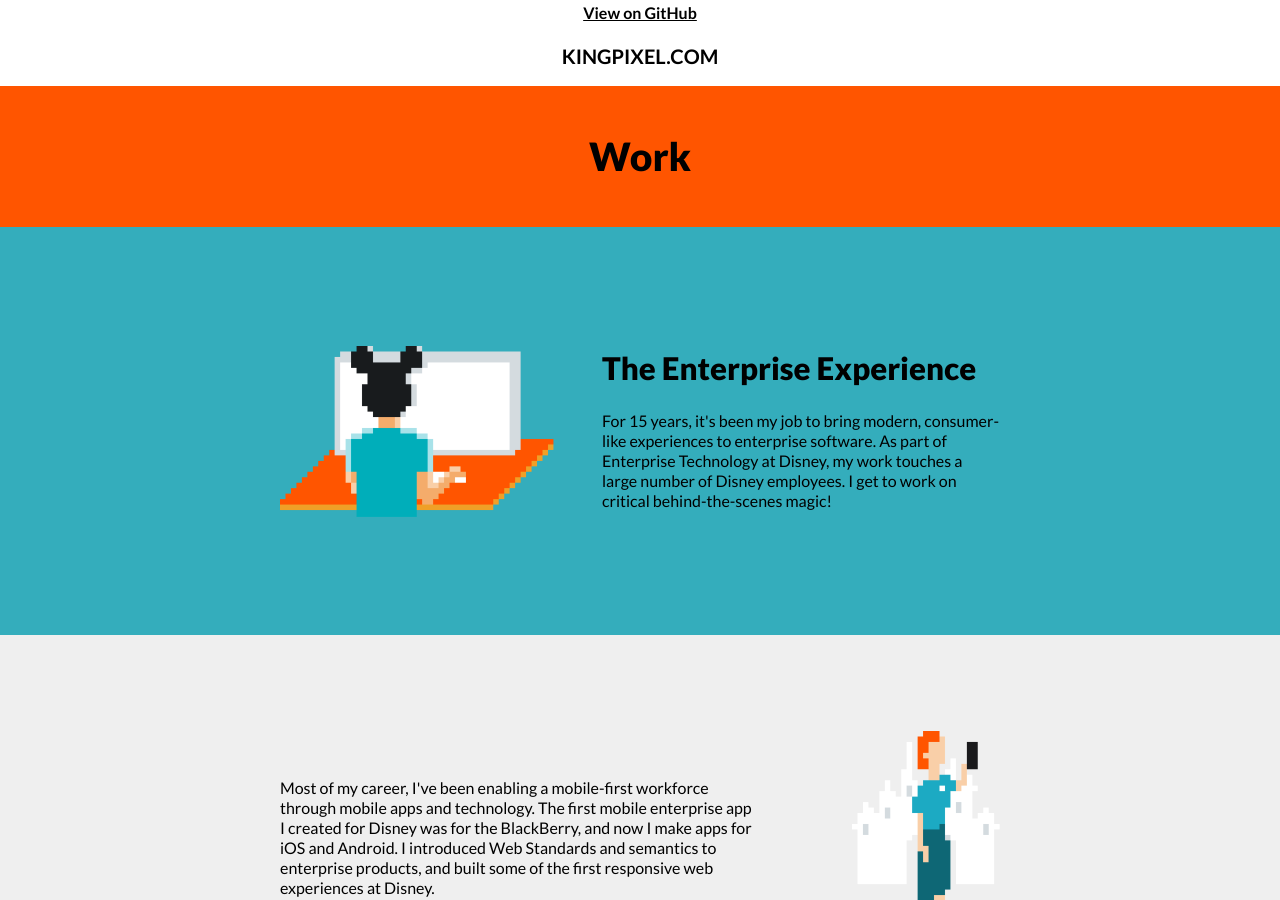
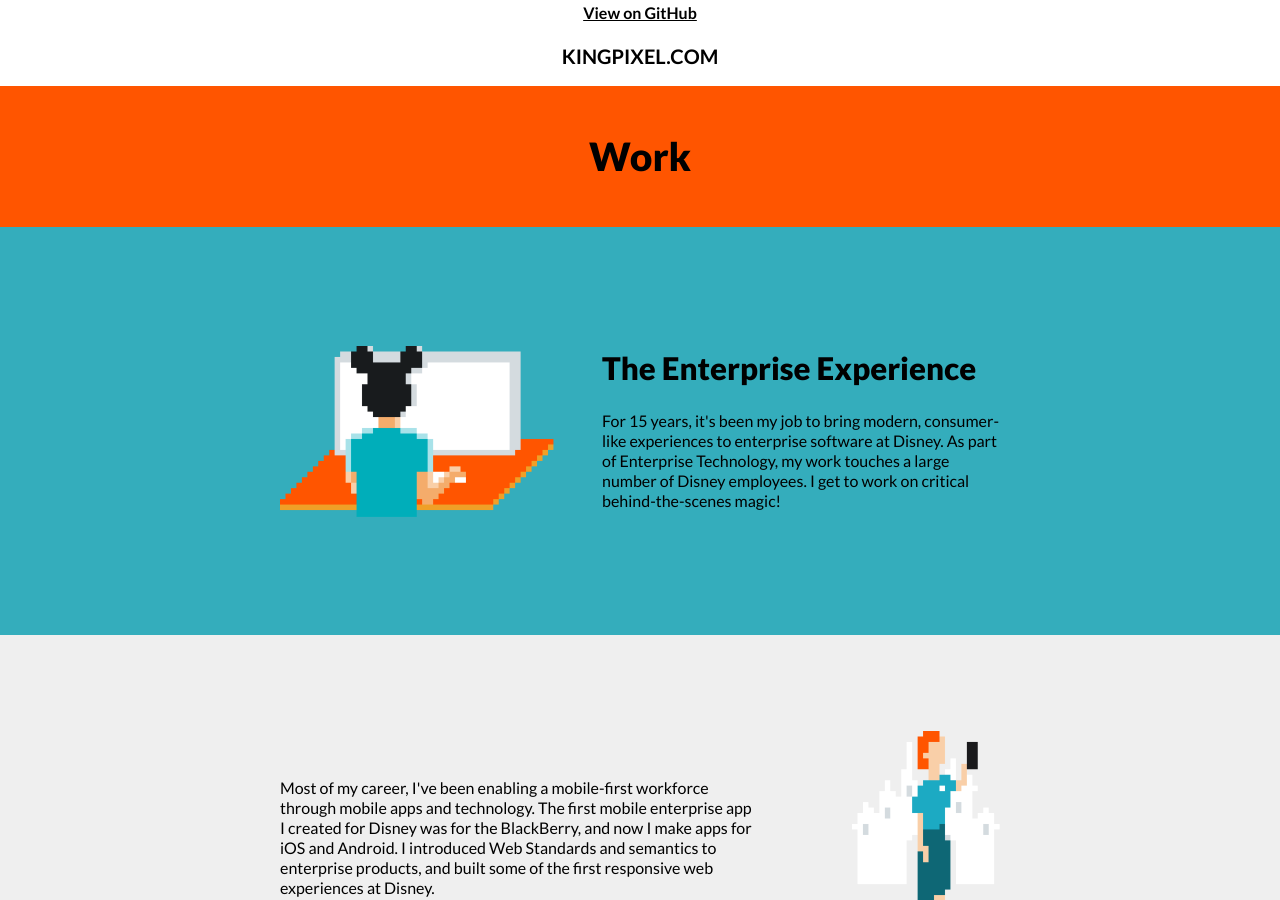
Before and after one commit to simonswiss/kingpixel-demo, a Jekyll site: the page built from work/disney.html, in a window 1280 px wide and 900 px high. Built offline with Jekyll 4.4.1, drawn with Linux system fonts in a browser that asks for light colours.

Commit message:
changes copy

```diff
--- a/work/disney.html
+++ b/work/disney.html
@@ -16,7 +16,7 @@ title: Disney
         </div>
         <div class="copy">
             <h3>The Enterprise Experience</h3>
-            <p>For 15 years, it's been my job to bring modern, consumer-like experiences to enterprise software. As part of Enterprise Technology at Disney, my work touches a large number of Disney employees. I get to work on critical behind-the-scenes magic!</p>
+            <p>For 15 years, it's been my job to bring modern, consumer-like experiences to enterprise software at Disney. As part of Enterprise Technology, my work touches a large number of Disney employees. I get to work on critical behind-the-scenes magic!</p>
         </div>
     </div>
 </div>
```
